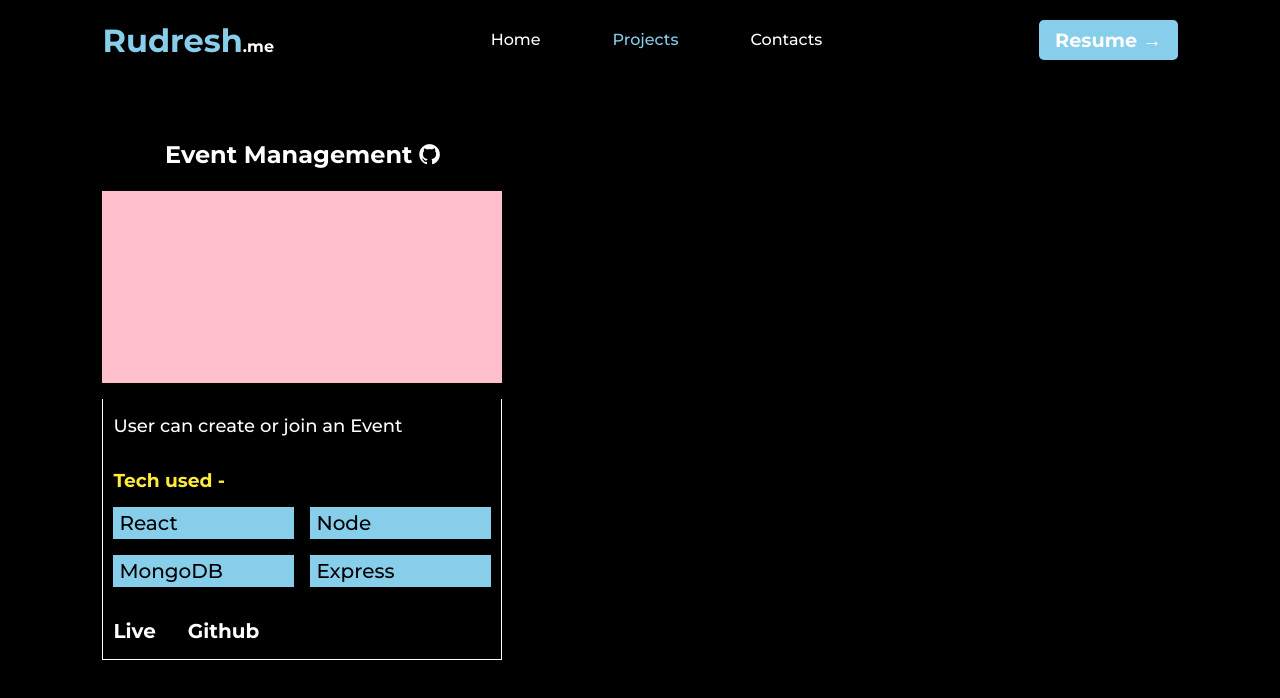
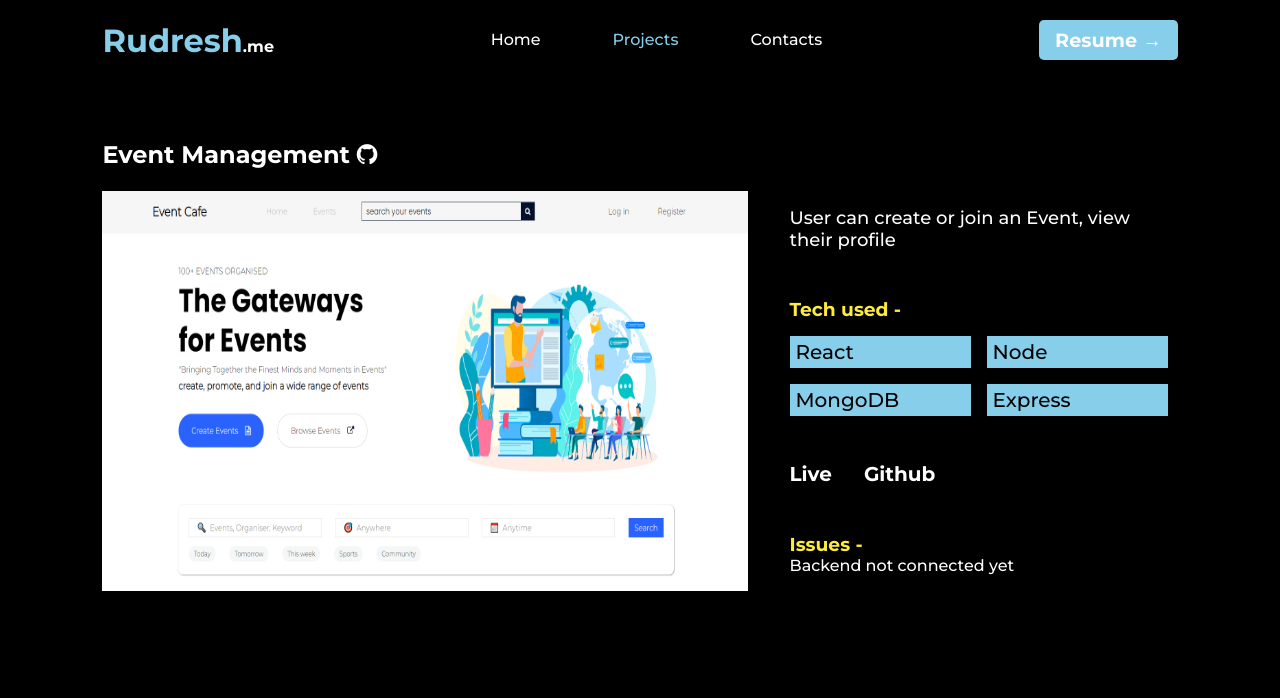
Before and after one commit to Rudresh-pandey/Rudresh-pandey.github.io, a React (Vite) app: page /projects in a window 1280 px wide. Shown: the top 698 px of the page. Built offline with nearby package versions, Linux system fonts and the light colour scheme.

Commit message:
P_page design

```diff
--- a/package.json
+++ b/package.json
@@ -10,13 +10,16 @@
     "preview": "vite preview"
   },
   "dependencies": {
+    "dompurify": "^3.0.4",
     "framer-motion": "^10.12.18",
+    "html-react-parser": "^4.0.0",
     "react": "^18.2.0",
     "react-dom": "^18.2.0",
     "react-icons": "^4.10.1",
     "react-router-dom": "^6.14.1"
   },
   "devDependencies": {
+    "@types/dompurify": "^3.0.2",
     "@types/react": "^18.0.37",
     "@types/react-dom": "^18.0.11",
     "@typescript-eslint/eslint-plugin": "^5.59.0",
--- /dev/null
+++ b/src/data.json
@@ -0,0 +1,29 @@
+[
+    {
+        "id": 1,
+        "imgsrc": "eventManagement.png",
+        "title": "Event Management",
+        "desc": "User can create or join an Event, view their profile",
+        "tech": [
+            [
+                "React",
+                "<FaReact/>"
+            ],
+            [
+                "Node",
+                "FaNodeJs"
+            ],
+            [
+                "MongoDB",
+                "SiMongodb"
+            ],
+            [
+                "Express",
+                "SiExpress"
+            ]
+        ],
+        "liveLink": "https://event-management-three.vercel.app/",
+        "githubLink": "https://github.com/Rudresh-pandey/Event_management",
+        "issue": "Backend not connected yet, need to add search by filter, remove join button after registration"
+    }
+]
--- a/src/pages/Projects.tsx
+++ b/src/pages/Projects.tsx
@@ -1,46 +1,90 @@
 import Navbar from "../components/Navbar";
 import "./projects.css";
 import { Link } from "react-router-dom";
+import Data from "../data.json";
+
+import { FaReact, FaNodeJs } from "react-icons/fa";
+import {
+  SiMongodb,
+  SiExpress,
+  SiPostgresql,
+  SiGraphql,
+  SiSocketdotio,
+  SiPython,
+} from "react-icons/si";
 
 function Projects() {
+  function getIcon(icon: any) {
+    const iconMap = {
+      FaReact,
+      FaNodeJs,
+    };
+    return iconMap[icon] || null;
+  }
   return (
     <>
       <Navbar active={"projects"} />
       <div className="projects">
+        {Data.map((project) => {
+          return (
             <div className="project">
               <h2 className="title">
                 <Link
                   to={"https://github.com/Rudresh-pandey/Event_management"}
                   target="blank"
                 >
-              Event Management <i className="fa fa-github"></i>{" "}
+                  {project.title} <i className="fa fa-github"></i>{" "}
                   <span style={{ fontSize: "14px" }} className="tooltiptext">
                     click to view code
                   </span>
                 </Link>
               </h2>
               <div className="projectdetails">
-            <div className="projectimg"></div>
+                <img className="projectimg" src={project.imgsrc} alt="" />
+                {/* <iframe
+                  src="https://event-management-three.vercel.app/"
+                  width="400px"
+                  height="200px"
+                  title="Embedded Website"
+                ></iframe> */}
+
                 <div className="desc">
-              <p style={{ fontSize: "18px" }}>
-                User can create or join an Event
-              </p>
+                  <p style={{ fontSize: "18px" }}>{project.desc}</p>
                   <div>
                     <h3 style={{ color: "#FFEB3B" }}>Tech used -</h3>
                     <div className="tech">
-                  <p>React</p>
-                  <p>Node</p>
-                  <p>MongoDB</p>
-                  <p>Express</p>
+                      {project.tech.map((tech) => {
+                        const icon = getIcon(tech[1]);
+                        return (
+                          <p>
+                            {tech[0]}
+                            {/* <span
+                              dangerouslySetInnerHTML={{
+                                __html: DOMPurify.sanitize(tech[1]),
+                              }}
+                            ></span> */}
+                            {/* <span>{icon}</span> */}
+                          </p>
+                        );
+                      })}
                     </div>
                   </div>
-              <div style={{ display: "flex", gap: "2rem" }} className="linkbtn">
+                  <div
+                    style={{ display: "flex", gap: "2rem" }}
+                    className="linkbtn"
+                  >
                     <Link to={""}>Live</Link>
                     <Link to={""}>Github</Link>
+                  </div>
+                  <div>
+                    <h3 style={{ color: "#FFEB3B" }}>Issues -</h3>
+                    <p>Backend not connected yet </p>
                   </div>
                 </div>
               </div>
             </div>
+          );
+        })}
       </div>
     </>
   );
--- a/src/pages/projects.css
+++ b/src/pages/projects.css
@@ -9,8 +9,8 @@
     display: flex;
     flex-direction: column;
     gap: 1rem;
-    height: 25rem;
-    width: 25rem;
+    /* height: 25rem;
+    width: 25rem; */
 
 }
 
@@ -21,7 +21,7 @@
     cursor: pointer;
     border-bottom: 1px solid black;
     transition: all .50s ;
-    /* width: fit-content; */
+    width: fit-content;
     text-align: center;
 
 }
@@ -50,15 +50,15 @@
 }
 
 .projectimg{
-    height: 12rem;
-    width: 100%;
+    height: 25rem;
+    width: 60%;
     background-color: pink;
 }
 
 .projectdetails{
     display: flex;
-    flex-direction: column;
-    gap: 1rem;
+    /* flex-direction: column; */
+    gap: 2rem;
 }
 
 .desc{
@@ -67,9 +67,9 @@
     flex-direction: column;
     justify-content: space-between;
     padding: 1rem 10px;
-    border-left: 1px solid white;
+    /* border-left: 1px solid white;
     border-right: 1px solid white;
-    border-bottom: 1px solid white;
+    border-bottom: 1px solid white; */
 }
 
 .tech{
@@ -101,10 +101,10 @@
 
 
 
-@media (min-width: 600px) {
+/* @media (min-width: 600px) {
     .projects { grid-template-columns: repeat(2, 1fr); }
 }
 
 @media (min-width: 900px) {
     .project { grid-template-columns: repeat(3, 1fr); }
-  }
+  } */
```
Also changed, not shown: public/eventManagement.png (added), 1 other file (tests, documents, lock files or other folders). Lines whose indentation alone changed are shown as unchanged.
